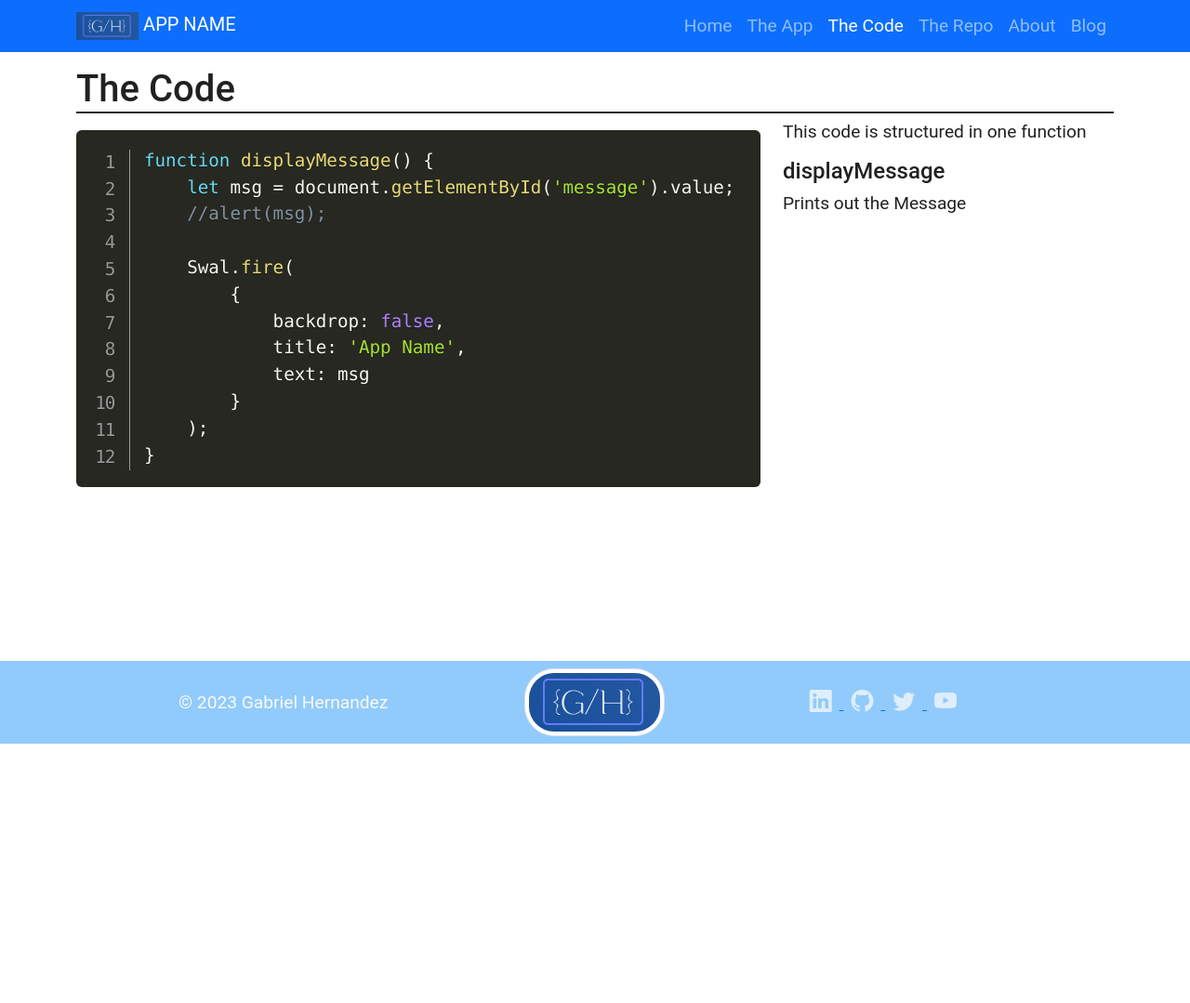
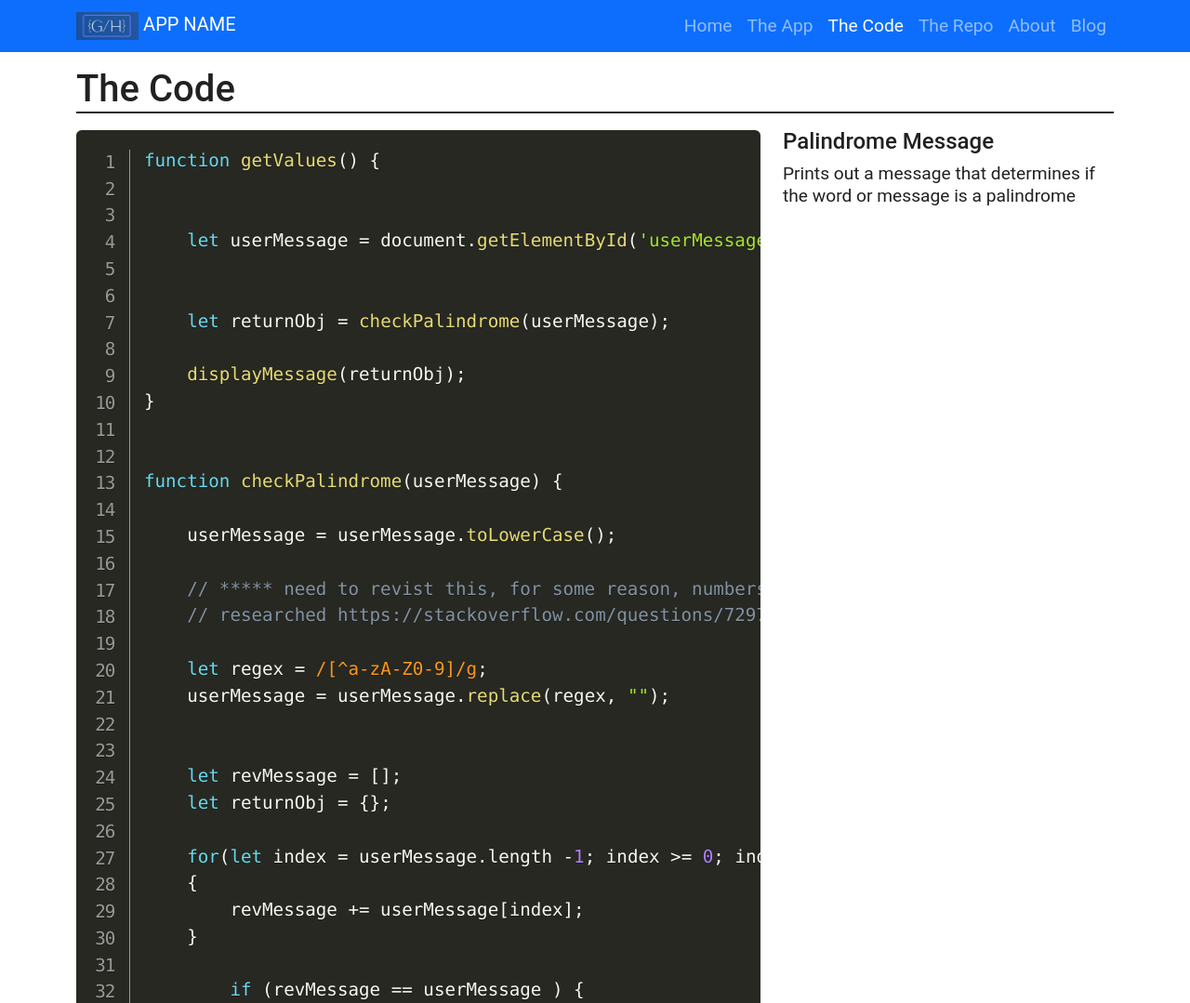
Before and after one commit to Coder-Gabe/js-palidrome, a plain HTML site: page code.html in a window 1280 px wide. Shown: the top 1079 px of the page at 93% size. Before the commit the page ends 800 px from the top, so only its background shows below. Drawn offline with nearby package versions, Linux system fonts and the light colour scheme.

Commit message:
updated code page

```diff
--- a/code.html
+++ b/code.html
@@ -70,25 +70,65 @@
 			<div class="col-lg-8 col-12">
 				<pre class="line-numbers">
 						<code class="language-js">
-function displayMessage() {
-	let msg = document.getElementById('message').value;
-	//alert(msg);
+function getValues() {
 
-	Swal.fire(
-		{
-			backdrop: false,
-			title: 'App Name',
-			text: msg
-		}
-	);
+
+	let userMessage = document.getElementById('userMessage').value;
+
+
+	let returnObj = checkPalindrome(userMessage);
+
+	displayMessage(returnObj);
+}
+
+
+function checkPalindrome(userMessage) {
+
+	userMessage = userMessage.toLowerCase();
+
+	// ***** need to revist this, for some reason, numbers are not being taken out
+	// researched https://stackoverflow.com/questions/7297397/differences-between-replace-a-z0-9-gi-and-replace-a-za-z0-9-g
+
+	let regex = /[^a-zA-Z0-9]/g;
+	userMessage = userMessage.replace(regex, "");
+
+
+	let revMessage = [];
+	let returnObj = {};
+
+	for(let index = userMessage.length -1; index >= 0; index = index - 1)
+	{
+		revMessage += userMessage[index];
+	}
+
+		if (revMessage == userMessage ) {
+
+		returnObj.msg = "Your message " + userMessage + " is a palindrome"
+	}
+		else {
+	returnObj.msg = "Your message " + userMessage + " is not a palindrome"
+	}
+
+	returnObj.reversed = revMessage;
+
+	return returnObj;
+}
+
+
+function displayMessage(returnObj) {
+
+	document.getElementById('alert').innerHTML = returnObj.msg;
+	document.getElementById('alert').classList.remove('d-none');
+
+
 }
 						</code>
 					</pre>
 			</div>
 			<div class="col-lg-4 col-12">
-				<p>This code is structured in one function</p>
-				<h4>displayMessage</h4>
-				<p>Prints out the Message</p>
+
+				<h4 class="mt-2">Palindrome Message</h4>
+				<p>Prints out a message that determines if the word or message is a palindrome</p>
 			</div>
 		</div>
 	</main>
```
